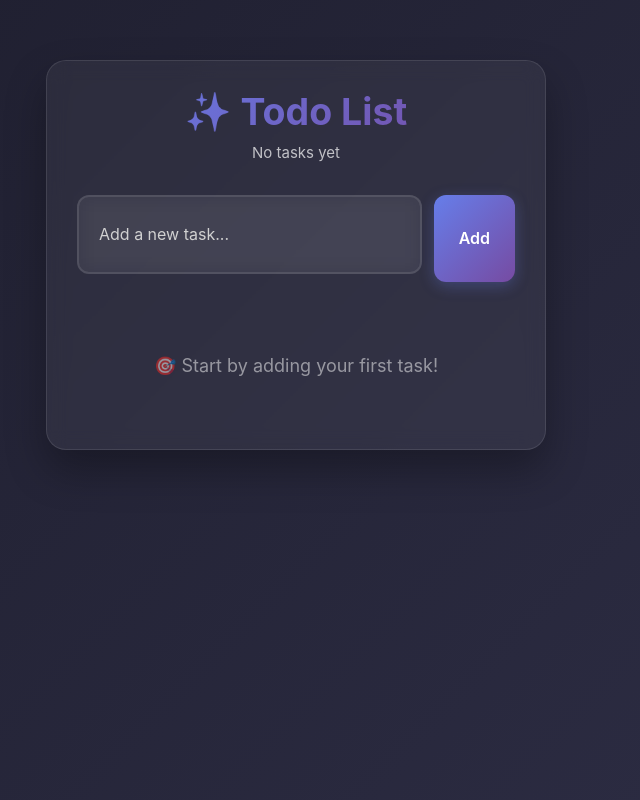
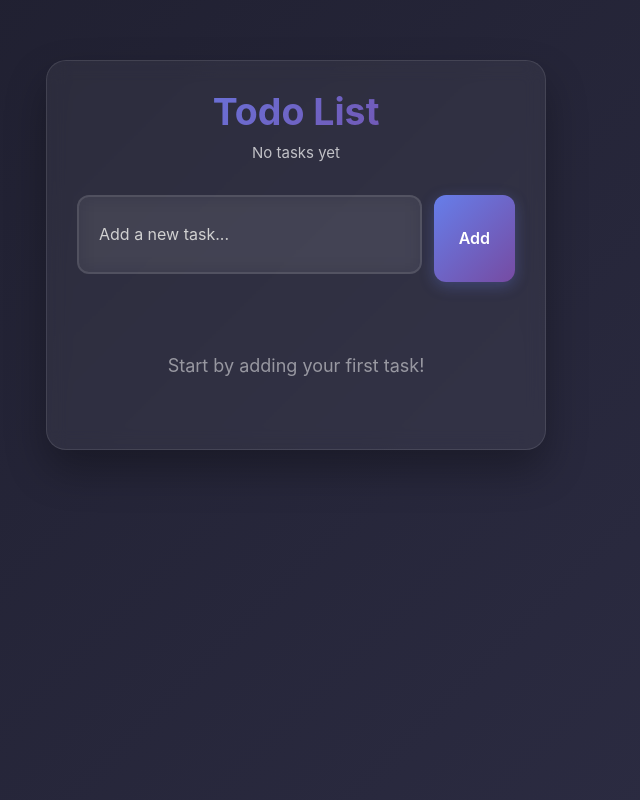
Before and after one commit to DatlaBharath/docker-react, a React (Create React App) app: page / in a window 1280 px wide. Shown: the whole page, without its empty margins (344-984 px from the left). Built offline with nearby package versions, Linux system fonts and the light colour scheme.

Commit message:
Update App.js

```diff
--- a/src/App.js
+++ b/src/App.js
@@ -65,7 +65,7 @@ export default function App() {
             WebkitTextFillColor: 'transparent',
             backgroundClip: 'text'
           }}>
-            ✨ Todo List
+            Todo List
           </h1>
           <p style={{
             color: 'rgba(255, 255, 255, 0.7)',
@@ -148,7 +148,7 @@ export default function App() {
               color: 'rgba(255, 255, 255, 0.5)',
               fontSize: '18px'
             }}>
-              🎯 Start by adding your first task!
+               Start by adding your first task!
             </div>
           ) : (
             tasks.map((task) => (
@@ -242,7 +242,7 @@ export default function App() {
                     e.target.style.transform = 'scale(1)';
                   }}
                 >
-                  🗑️
+                  Delete
                 </button>
               </div>
             ))
```
